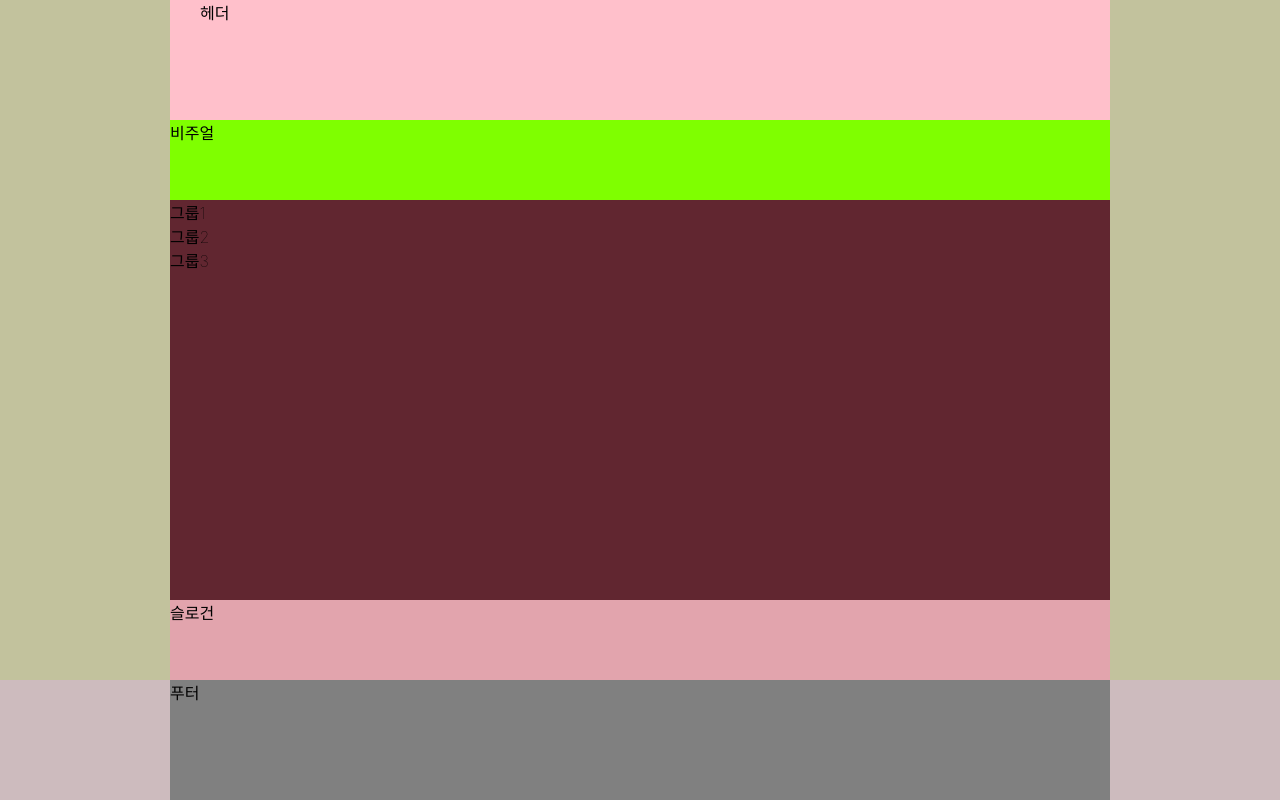
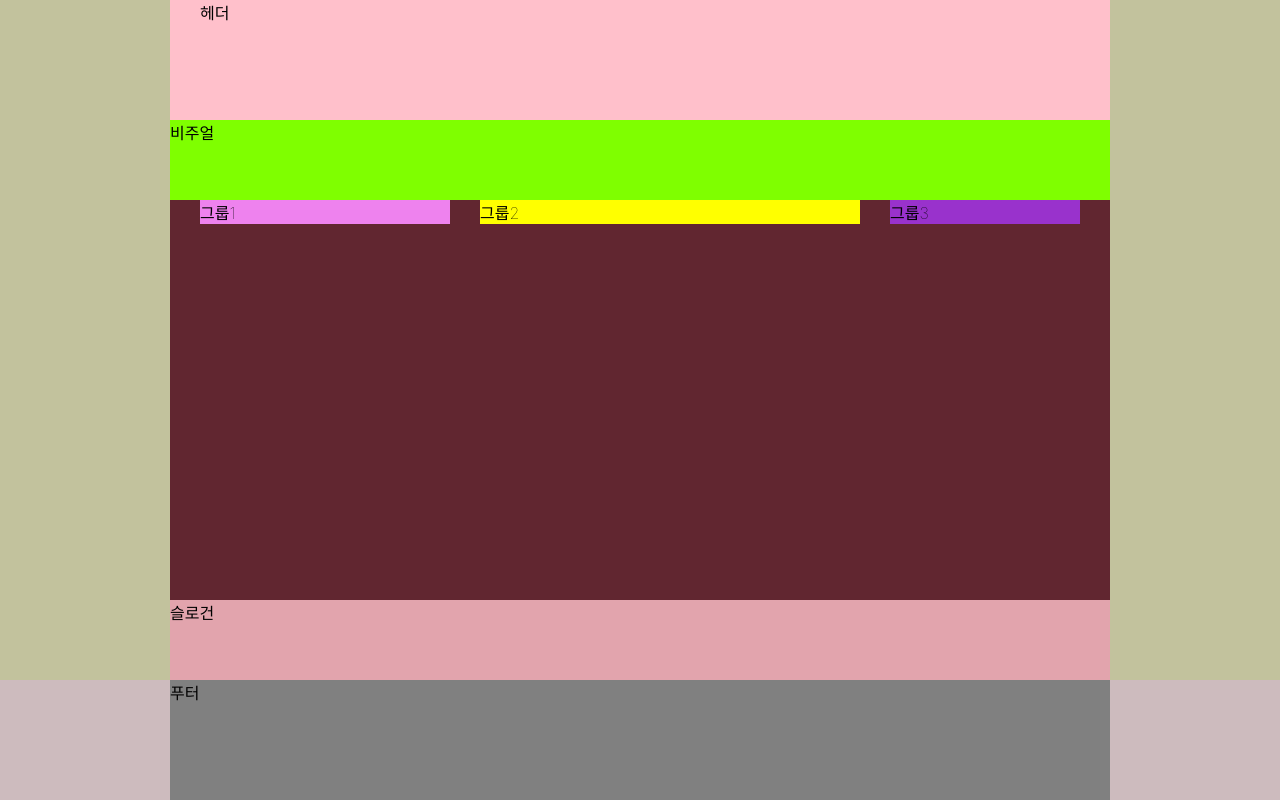
Before and after one commit to bsw98/HTML5, a website: page index.html in a window 1280 px wide. Drawn offline with Linux system fonts and the light colour scheme; a web font is replaced by a local one.

Commit message:
float을 이용한 main 레이아웃

```diff
--- a/index.html
+++ b/index.html
@@ -17,6 +17,7 @@
       <div class="group group1">그룹1</div>
       <div class="group group2">그룹2</div>
       <div class="group group3">그룹3</div>
+      <div class="clearfix"></div>
     </main>
   <article class="slogan">슬로건</article>
   <footer class="footer">
--- a/styles/style.css
+++ b/styles/style.css
@@ -1,6 +1,9 @@
 @import url(./normalize.css);
 @import url(./reset.css);
 
+*, *::before,*::after{
+  box-sizing: border-box;
+}
 /*본문 스타일 */
 body{
   background: rgb(194, 194, 157);
@@ -12,7 +15,6 @@ body{
 .header, .visual, .main, .slogan, .footer-inner{
     width: 940px;
     margin:0 auto;
-    box-sizing: border-box;
 }
 /* 헤더 */
 .header{
@@ -28,7 +30,31 @@ body{
 /* 메인 */
 .main{
   background: rgb(97, 38, 48);
+  display: flow-root;
   height: 50vh;
+  padding: 0 15px;
+
+}
+.clearfix{
+  clear: both;
+}
+.group{
+  float:left;
+  margin: 0 15px;
+}
+.group1{
+background-color: violet;
+width: 250px;
+float:left
+}
+.group2{
+background-color: yellow;
+width: 380px;
+
+}
+.group3{
+  width: 190px;
+background-color: darkorchid;
 }
 /* 슬로건 */
 .slogan{
```
Lines whose indentation alone changed are shown as unchanged.
